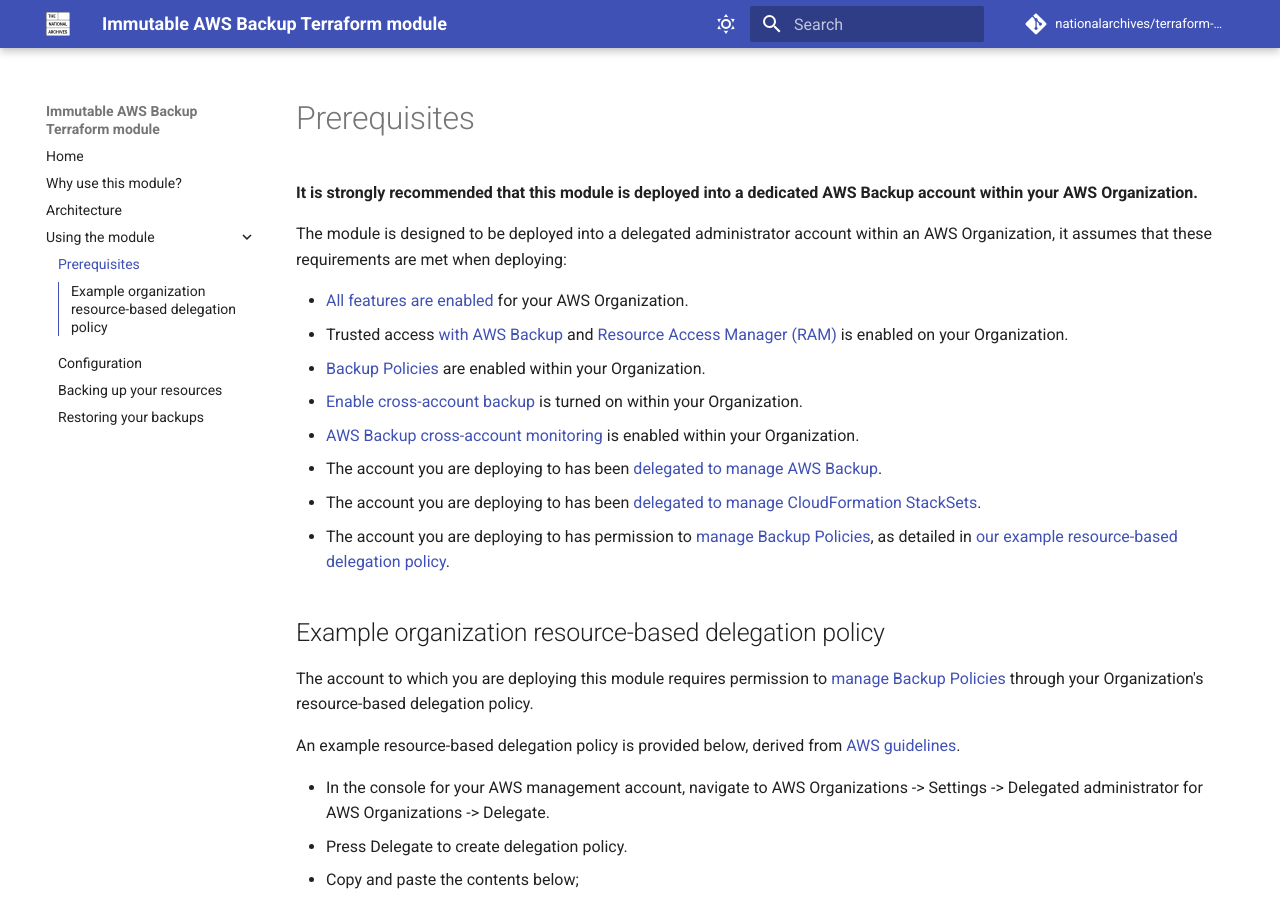
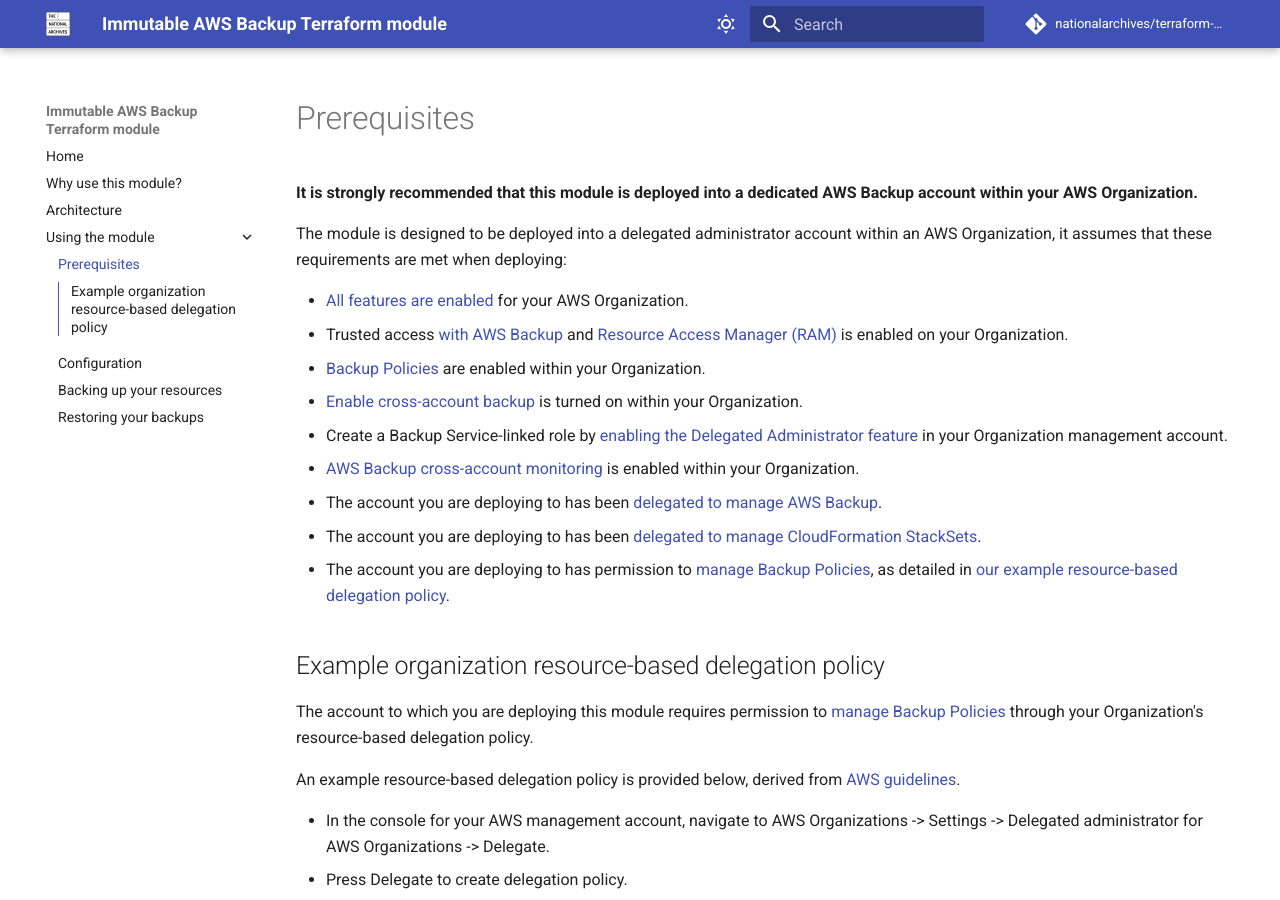
Before and after one commit to nationalarchives/terraform-aws-immutable-aws-backup, an MkDocs documentation site: the page built from docs/usage-prerequisites.md, in a window 1280 px wide and 900 px high. Built offline with MkDocs 1.6.1 and Material for MkDocs 9.7.7, drawn with Linux system fonts in a browser that asks for light colours; comment, search, counter and statistics services are not loaded.

Commit message:
Create Backup service-linked role (#119)

```diff
--- a/docs/usage-prerequisites.md
+++ b/docs/usage-prerequisites.md
@@ -8,6 +8,7 @@
 - Trusted access [with AWS Backup](https://docs.aws.amazon.com/organizations/latest/userguide/services-that-can-integrate-backup.html#integrate-enable-ta-backup) and [Resource Access Manager (RAM)](https://docs.aws.amazon.com/organizations/latest/userguide/services-that-can-integrate-ram.html#integrate-enable-ta-ram) is enabled on your Organization.
 - [Backup Policies](https://docs.aws.amazon.com/organizations/latest/userguide/enable-policy-type.html) are enabled within your Organization.
 - [Enable cross-account backup](https://docs.aws.amazon.com/aws-backup/latest/devguide/create-cross-account-backup.html#prereq-cab) is turned on within your Organization.
+- Create a Backup Service-linked role by [enabling the Delegated Administrator feature](https://docs.aws.amazon.com/aws-backup/latest/devguide/manage-cross-account.html#backup-delegatedadmin) in your Organization management account.
 - [AWS Backup cross-account monitoring](https://docs.aws.amazon.com/aws-backup/latest/devguide/manage-cross-account.html#enable-cross-account) is enabled within your Organization.
 - The account you are deploying to has been [delegated to manage AWS Backup](https://docs.aws.amazon.com/aws-backup/latest/devguide/manage-cross-account.html#backup-delegatedadmin).
 - The account you are deploying to has been [delegated to manage CloudFormation StackSets](https://docs.aws.amazon.com/AWSCloudFormation/latest/UserGuide/stacksets-orgs-delegated-admin.html).
```
